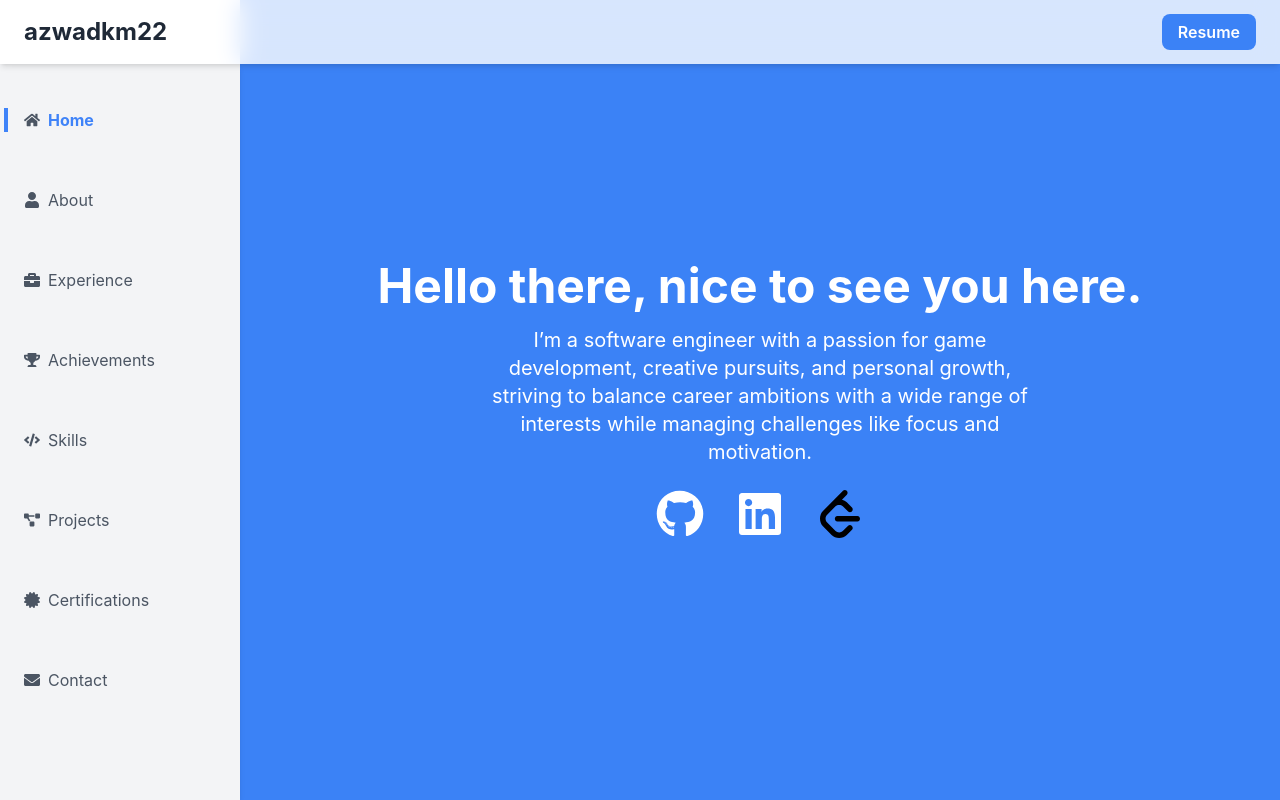
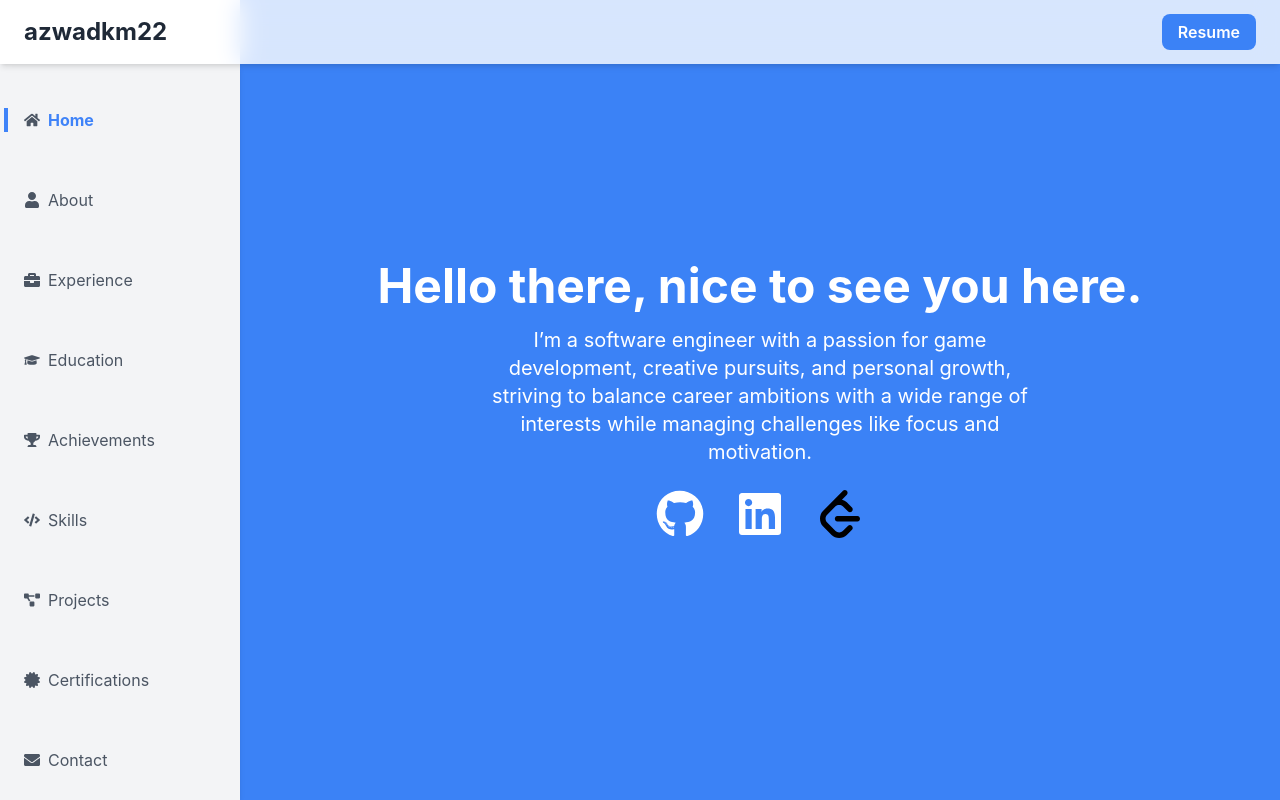
Before and after one commit to azwadkm22/Portfolio, a React (Create React App) app: page / in a window 1280 px wide. Shown: the top 800 px of the page. Built offline with nearby package versions, Linux system fonts and the light colour scheme.

Commit message:
Added missing sideview element Education

```diff
--- a/src/components/Sideview.js
+++ b/src/components/Sideview.js
@@ -1,7 +1,7 @@
 // src/components/SideView.js
 import React from 'react';
 import { Link } from 'react-scroll';
-import { FaHome, FaUser, FaCode, FaProjectDiagram, FaBriefcase, FaEnvelope, FaTrophy, FaCertificate } from 'react-icons/fa'; // Example Icons
+import { FaHome, FaUser, FaCode, FaProjectDiagram, FaBriefcase, FaEnvelope, FaTrophy, FaCertificate, FaGraduationCap } from 'react-icons/fa'; // Added FaGraduationCap
 
 function SideView() {
     return (
@@ -47,6 +47,20 @@ function SideView() {
                     >
                         <FaBriefcase className="text-gray-600" />
                         <span>Experience</span>
+                    </Link>
+                </li>
+                <li className="relative flex items-center space-x-2 py-5">
+                    <Link
+                        to="education"
+                        spy={true}
+                        smooth={true}
+                        offset={-70}
+                        duration={500}
+                        className="flex items-center w-full space-x-2 text-gray-600 hover:text-blue-500 transition-all duration-300 cursor-pointer"
+                        activeClass="active-link"
+                    >
+                        <FaGraduationCap className="text-gray-600" />
+                        <span>Education</span>
                     </Link>
                 </li>
                 <li className="relative flex items-center space-x-2 py-5">
```
